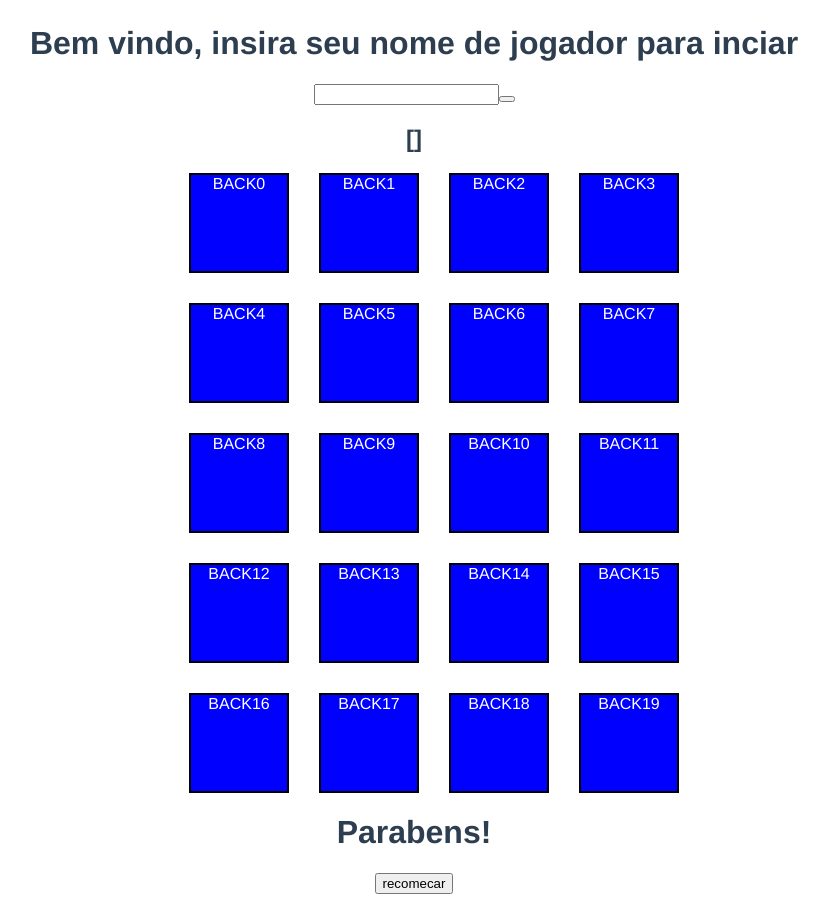
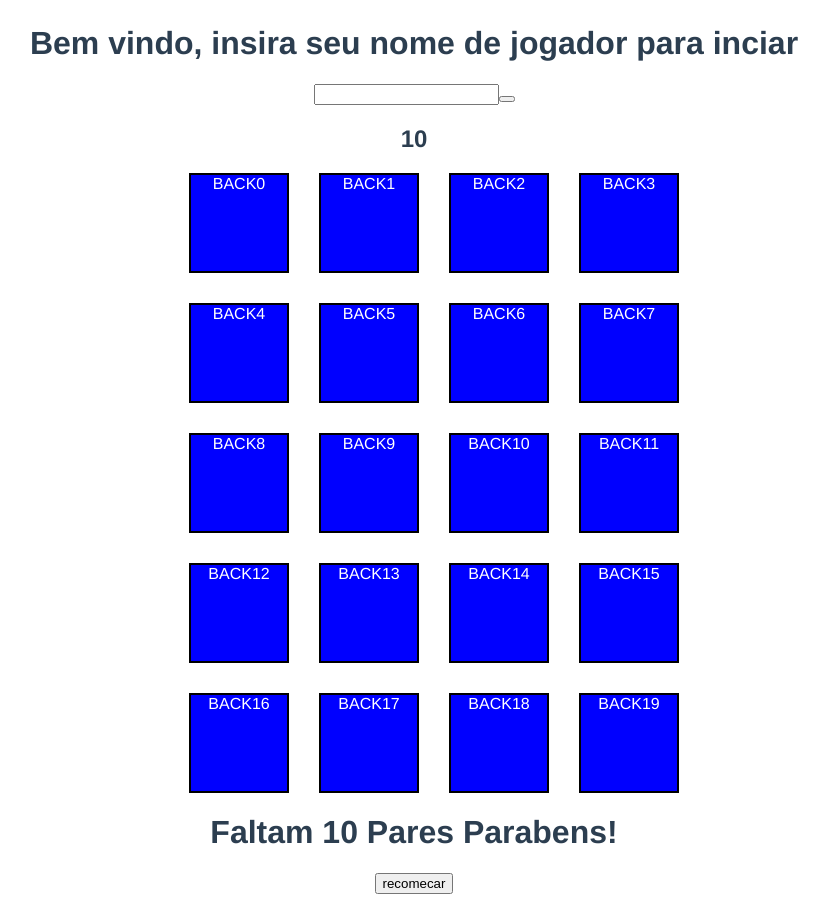
Before and after one commit to Artchi3/jogodamemoria, a Vue app in the folder jogomemoria/: page / in a window 1280 px wide. Shown: the part 260-1162 px from the top of the page, without its empty margins (226-1055 px from the left). Built offline with nearby package versions, Linux system fonts and the light colour scheme.

Commit message:
feat: restart and shuffle implemented

```diff
--- a/jogomemoria/src/App.vue
+++ b/jogomemoria/src/App.vue
@@ -1,6 +1,7 @@
 <script>
-import {ref, watch} from 'vue'
+import {computed, ref, watch} from 'vue'
 import GameCard from './components/GameCard.vue'
+import _ from 'lodash'
 
 export default {
   name: 'App',
@@ -9,9 +10,6 @@ export default {
   },
   setup(){
     const listCard = ref([])
-    const userSelect = ref([])
-    const status = ref([])
-
     for (let i = 0; i < 20; i++) {
       listCard.value.push({
         value:i,
@@ -20,6 +18,23 @@ export default {
         matched: false
       });
     }
+
+    const userSelect = ref([])
+
+    const status = computed(()=>{
+      if(pairRamains.value === 0){
+        return 'Vitoria!!'
+      }else{
+        return `Faltam ${pairRamains.value} Pares`
+      }
+    })
+
+    const pairRamains = computed(()=>{
+      const cardsRemaining = listCard.value.filter(card=>card.matched===false).length
+      return cardsRemaining / 2
+    })
+
+
 
     const flipCard = (payload)=>{
       listCard.value[payload.position].visible = true
@@ -30,17 +45,29 @@ export default {
       }
     }
 
+    const shuffle = () =>{
+      listCard.value = _.shuffle(listCard.value)
+    }
+    const restart =()=>{
+      shuffle()
+      listCard.value = listCard.value.map((card, index) => {
+        return {
+          ...card,
+          matched:false,
+          position:index,
+          visible: false
+        }
+      })
+    }
     watch(userSelect,(currValue)=>{
       if (currValue.length ===2) {
         const cardFirst = currValue[0]
         const cardSecnd = currValue[1]
 
         if (cardFirst.faceVal === cardSecnd.faceVal) {
-          status.value = 'Match'
           listCard.value[cardFirst.position].matched = true
           listCard.value[cardSecnd.position].matched = true
         }else{
-          status.value = 'Miss'
           listCard.value[cardFirst.position].visible = false
           listCard.value[cardSecnd.position].visible = false
         }
@@ -51,8 +78,12 @@ export default {
     return{
       listCard,
       userSelect,
+      pairRamains,
+      status,
       flipCard,
-      status
+      shuffle,
+      restart
+
     }
   }
 }
@@ -67,10 +98,10 @@ export default {
 
       <h1>Bem vindo, insira seu nome de jogador para inciar</h1>
       <input type="text">
-      <button></button>
+      <button @click.prevent="shuffle"></button>
 
     </form>
-    <h2>{{ status }}</h2>
+    <h2>{{ pairRamains }}</h2>
     <ul class="gamebord">
       <GameCard v-for="(card,index) in listCard"
         :key="`card-${index}`"
@@ -82,11 +113,11 @@ export default {
       />
     </ul>
     <div class="comemoracao">
-      <h1 class="congratulation">Parabens!</h1>
+      <h1 class="congratulation">{{ status }} Parabens!</h1>
       <table class="winners">
 
       </table>
-      <button class="recomecar">
+      <button class="recomecar" @click="restart">
         recomecar
       </button>
     </div>
--- a/jogomemoria/src/components/GameCard.vue
+++ b/jogomemoria/src/components/GameCard.vue
@@ -9,7 +9,7 @@
         },
         visible:{
             type:Boolean,
-            default:false
+            default:true
         },
         position:{
             type:Number,
```
